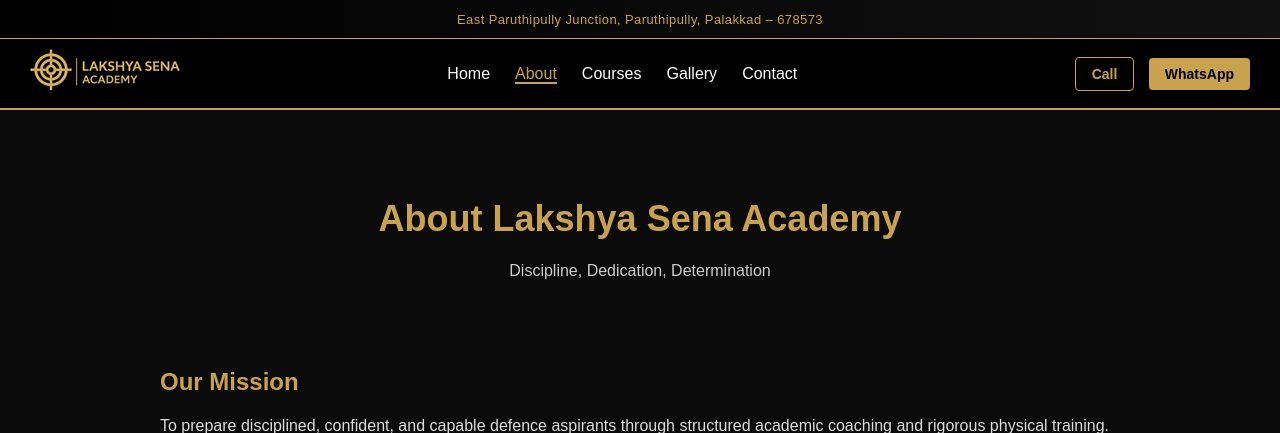
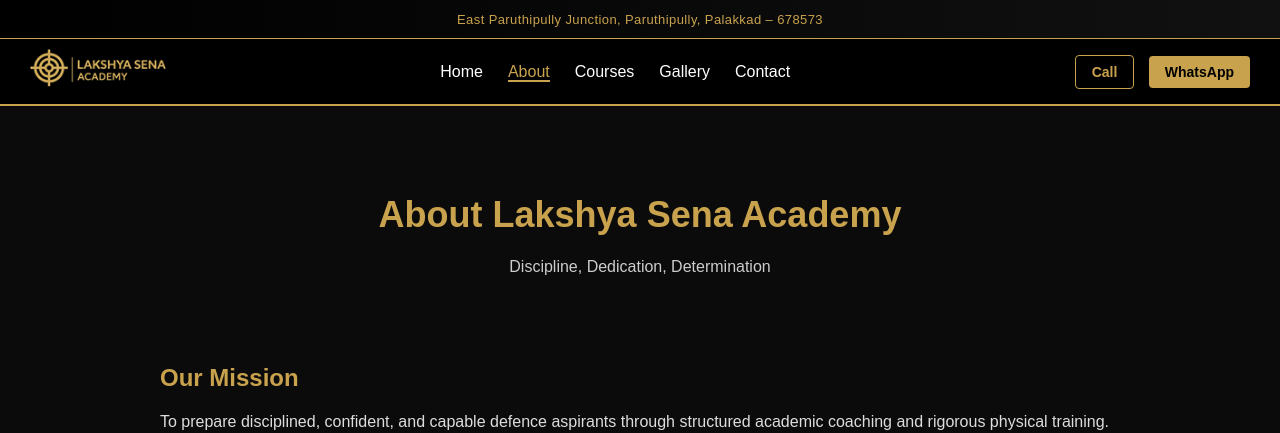
Before and after one commit to AdithyancodesM/lakshya-sena-academy, a Django app: page /about/ in a window 1280 px wide. Shown: the top 433 px of the page. Run offline with Django 5.2, Linux system fonts and the light colour scheme.

Commit message:
logo update

```diff
--- a/backend/templates/base.html
+++ b/backend/templates/base.html
@@ -17,8 +17,15 @@
 </div>
 
 <nav class="navbar">
-     <div class="nav-left">
-     <div><img src="backend\static\images\Lakshya.png" alt="Lakshya-logo"></div>
+     {% load static %}
+
+<div class="logo">
+    <a href="{% url 'home' %}">
+        <img src="{% static 'images/Lakshya.png' %}"
+             alt="Lakshya Sena Academy Logo">
+    </a>
+</div>
+
         <div class="hamburger" onclick="toggleMenu()">☰</div>
     </div>
 
```
